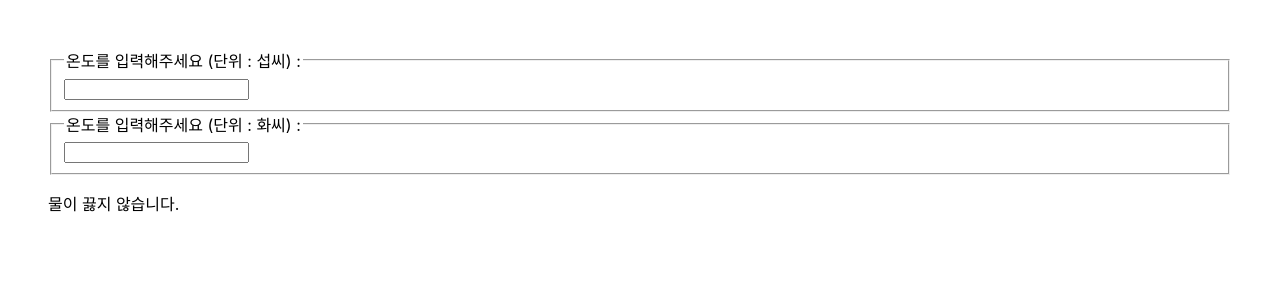
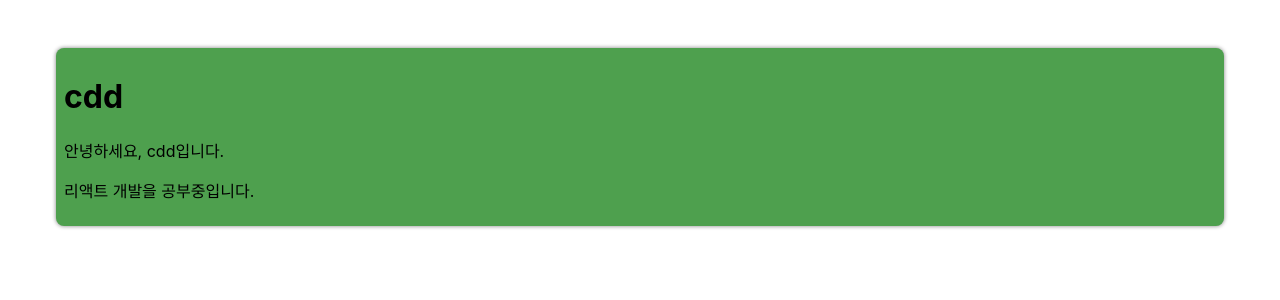
Before and after one commit to cdd-world/react_inflearn, a React (Create React App) app: page / in a window 1280 px wide. Shown: the top 300 px of the page. Built offline with nearby package versions, Linux system fonts and the light colour scheme.

Commit message:
chapter 13

```diff
--- /dev/null
+++ b/src/chapter_13/Card.jsx
@@ -0,0 +1,22 @@
+function Card(props) {
+    const { title, backgroundColor, children } = props;
+
+    return (
+        <div
+            style={{
+                margin: 8,
+                padding: 8,
+                borderRadius: 8,
+                boxShadow: "0px 0px 4px grey",
+                backgroundColor: backgroundColor || "white",
+            }}
+        >
+            {/* specialization */}
+            {title && <h1>{title}</h1>}
+            {/*containment*/}
+            {children}
+        </div>
+    )
+}
+
+export default Card;
--- /dev/null
+++ b/src/chapter_13/ProfileCard.jsx
@@ -0,0 +1,12 @@
+import Card from "./Card";
+
+function ProfileCard(props) {
+    return (
+        <Card title = "cdd" backgroundColor = "#4ea04e">
+            <p>안녕하세요, cdd입니다.</p>
+            <p>리액트 개발을 공부중입니다.</p>
+        </Card>
+    )
+}
+
+export default ProfileCard;
--- a/src/index.js
+++ b/src/index.js
@@ -8,21 +8,23 @@ import reportWebVitals from './reportWebVitals';
 // import Clock from './chapter_04/Clock';
 // import CommentList from './chapter_05/CommentList';
 // import NotificationList from './chapter_06/NotificationList';
-// import Accommodate from './chapter_07/Accommodate';
+import Accommodate from './chapter_07/Accommodate';
 // import ConfirmButton from './chapter_08/ConfirmButton';
 // import LandingPage from './chapter_09/LandingPage';
 // import AttendanceBook from './chapter_10/AttendanceBook';
 // import SignUp from './chapter_11/SignUp';
-import Calculator from './chapter_12/Calculator';
-// import ProfileCard from './chapter_13/ProfileCard';
+// import Calculator from './chapter_12/Calculator';
+import ProfileCard from './chapter_13/ProfileCard';
 // import DarkOrLight from './chapter_14/DarkOrLight';
 // import Blocks from './chapter_15/Blocks';
 // import Reservation from './note/note';
 
+// import SignUpDialog from './note/note';
+
 const root = ReactDOM.createRoot(document.getElementById('root'));
 root.render(
   <React.StrictMode>
-    <Calculator />
+    <ProfileCard />
   </React.StrictMode>
 );
 
```
Also changed, not shown: src/note/note.jsx (+37 -34 lines).
